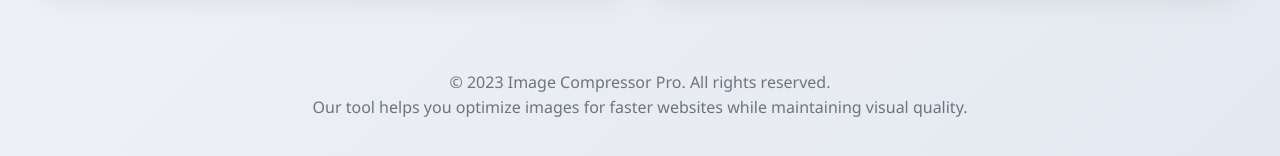
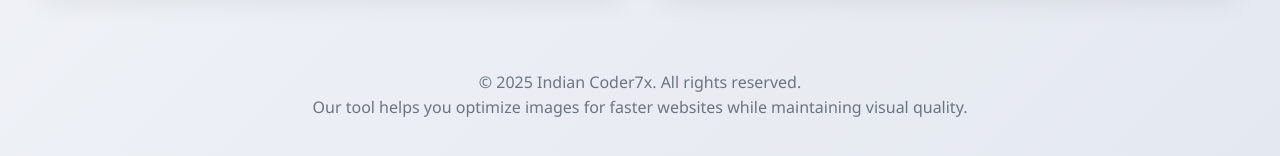
Before and after one commit to javedansari4537-pro/Tools, a plain HTML site: page index.html in a window 1280 px wide. Shown: the part 999-1155 px from the top of the page. Drawn offline with Linux system fonts and the light colour scheme.

Commit message:
Update index.html

```diff
--- a/index.html
+++ b/index.html
@@ -475,7 +475,7 @@
         </div>
 
         <footer>
-            <p>© 2023 Image Compressor Pro. All rights reserved.</p>
+            <p>© 2025 Indian Coder7x. All rights reserved.</p>
             <p>Our tool helps you optimize images for faster websites while maintaining visual quality.</p>
         </footer>
     </div>
```
